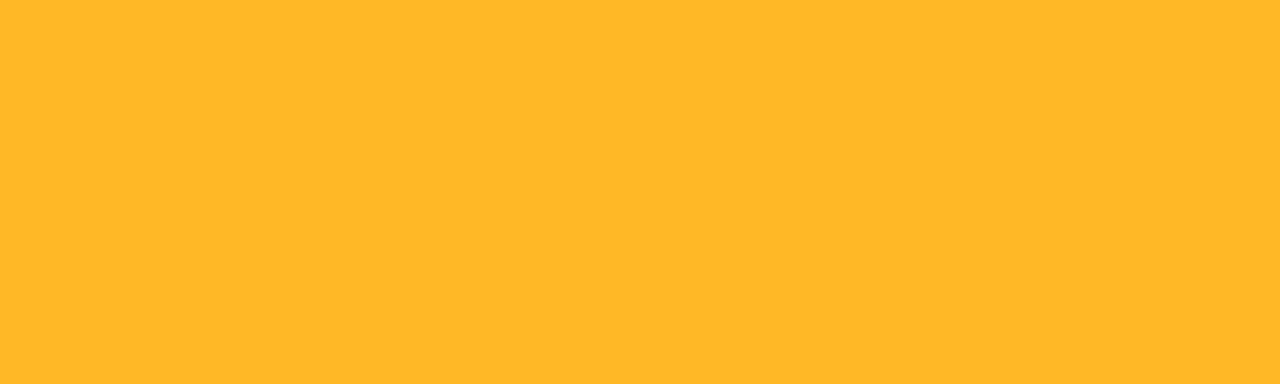
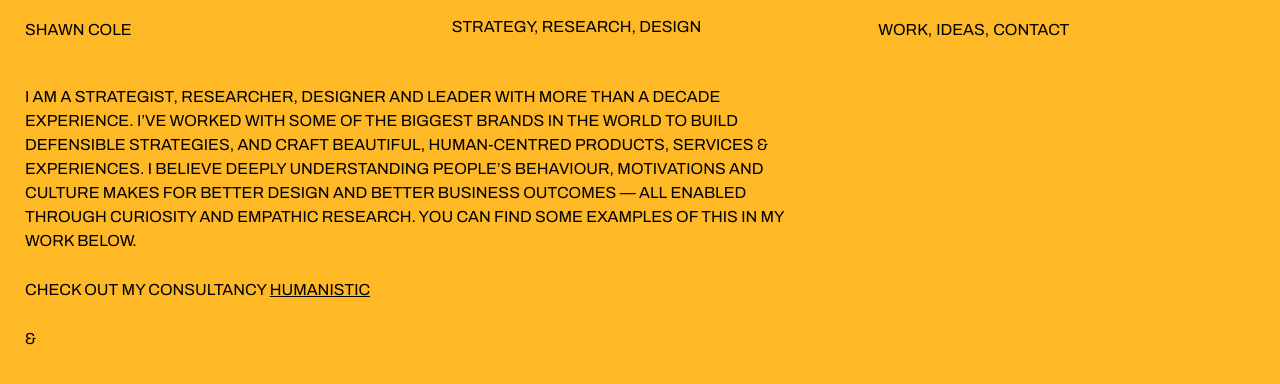
Before and after one commit to robotshmobot/shawncole-dotcom, a PHP site: page / in a window 1280 px wide. Before the commit the part shown is empty. Shown: the top 384 px of the page. Run offline with PHP 8.4, Linux system fonts and the light colour scheme.

Commit message:
Initial home page design

```diff
--- a/index.html
+++ b/index.html
@@ -19,6 +19,30 @@
     <link rel="manifest" href="img/site.webmanifest">
 </head>
 <body>
+    <div class="navbar-container">
+        <div class="navbar-block">
+            <a class="shawntitle" href="https://www.shawncole.com">Shawn Cole</a>
+            <h1>Strategy,&nbsp;Research,&nbsp;Design</h1>
+            <div class="nav-link-container">
+                <div class="nav-link-block">
+                    <a href="#work">Work,</a>
+                </div>
+                <div class="nav-link-block">
+                    <a href="#ideas">Ideas,</a>
+                </div>
+                <div class="nav-link-block">
+                    <a href="#contact">Contact</a>
+                </div>
+            </div>
+        </div>
+    </div>
+    <div class="page-grid">
+        <div id="main-content">
+            <p>I am a strategist, researcher, designer and leader with more than a decade experience. I’ve worked with some of the biggest brands in the world to build defensible strategies, and craft beautiful, human-centred products, services & experiences. I believe deeply understanding people’s behaviour, motivations and culture makes for better design and better business outcomes — all enabled through curiosity and empathic research. You can find some examples of this in my work below.</p>
+            <p>Check out my consultancy <a href ="https://www.humanistic.ca" target="_blank">Humanistic</a></p>
+            <div class="spacey-boy">&</div>
+        </div>
+    </div>
 
 </body>
 </html>
--- a/style.css
+++ b/style.css
@@ -4,8 +4,9 @@ body {
     background-color: #FFB826;
     font-family: 'Archivo', sans-serif;
     font-weight: 400;
+    text-transform: uppercase;
     color: #000000;
-    font-size: 17px;
+    font-size: 16px;
     line-height: 24px;
     text-align: left;
     display: flex;
@@ -13,12 +14,71 @@ body {
 }
 
 h1 {
-    font-size: 17px;
+    font-size: 16px;
     font-weight: 400;
     line-height: 24px;
     margin-bottom: 17px;
 }
 
 p {
-    margin: 0;
+    margin: 0 0 25px 0;
 }
+
+a {
+    color: #000000;
+}
+
+.navbar-container {
+    height: 60px;
+    width: 100%;
+    position: fixed;
+    top: 0;
+    left: 0;
+    right: 0;
+    bottom: auto;
+    display: flex;
+    justify-content: center;
+    align-items: center;
+}
+
+.navbar-block {
+    height: 100%;
+    width: 100%;
+    display: grid;
+    grid-template-rows: 1fr;
+    grid-template-columns: 1fr 1fr 1fr;
+    align-items: center;
+    gap: 50px;
+    margin: 0 25px;
+}
+
+.navbar-block a {
+    text-decoration: none;
+}
+
+.navbar-block a hover {
+    text-decoration: underline;
+}
+
+.nav-link-container {
+    display: flex;
+    flex-direction: row;
+    align-items: flex-start;
+    gap: 4px;
+}
+
+.page-grid {
+    display: grid;
+    grid-template-rows: 1fr;
+    grid-template-columns: 1fr 1fr 1fr;
+    gap: 50px;
+    height: 100%;
+    margin-top: 60px;
+}
+
+#main-content {
+    grid-row-start: 1;
+    grid-column-start: 1;
+    grid-row-end: 2;
+    grid-column-end: 3;
+}
```
